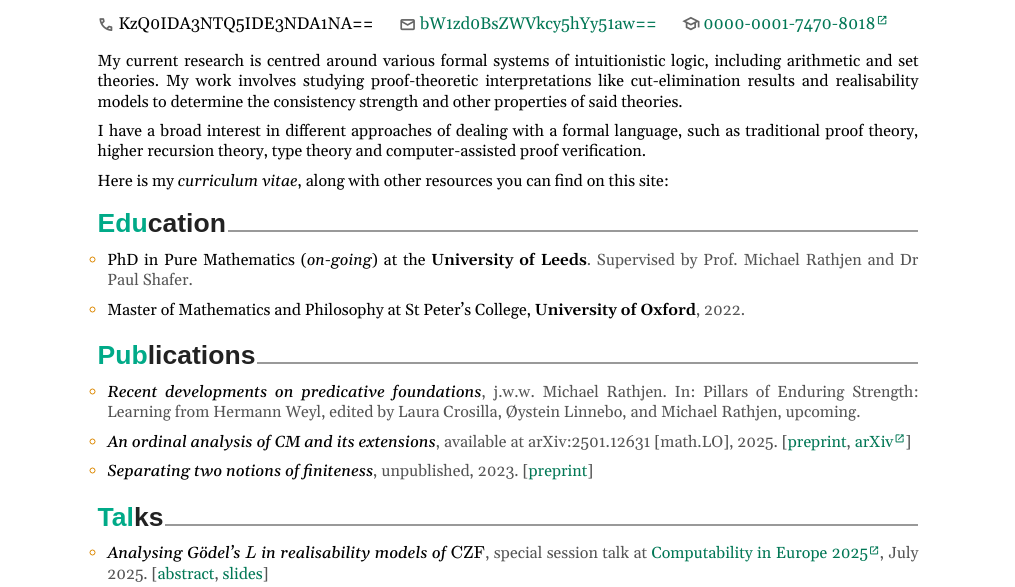
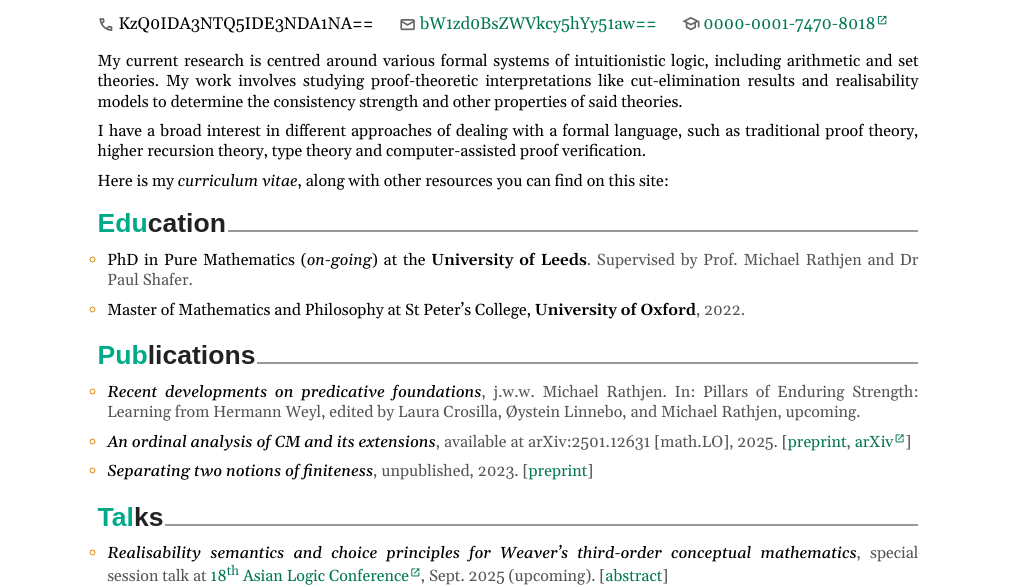
Before and after one commit to s5wang/s5wang.github.io, a plain HTML site: page public/index.html in a window 1280 px wide. Shown: the part 223-810 px from the top of the page, without its empty margins (132-1147 px from the left). Drawn offline with nearby package versions, Linux system fonts and the light colour scheme; a web font is replaced by a local one.

Commit message:
ALC abstract

```diff
--- a/public/index.html
+++ b/public/index.html
@@ -89,6 +89,7 @@
         <span class="cv-sec-main"><span class="cv-sec-start">Tal</span>ks</span>
       </h2>
       <ul class="cv-list">
+        <li><i class="cv-main cv-emph">Realisability semantics and choice principles for Weaver&rsquo;s third-order conceptual mathematics</i>, special session talk at <a href="https://www2.kobe-u.ac.jp/~brendle/alc2025/main.html" target="_blank" rel="noopener noreferrer">18<sup>th</sup> Asian Logic Conference<span class="material-symbols-outlined external-link"></span></a>, Sept. 2025 (upcoming). <span class="links">[<a href="pdf/25-alc-abstract.pdf" target="_blank">abstract</a>]</span></li>
         <li><i class="cv-main cv-emph">Analysing G&ouml;del&rsquo;s \(L\) in realisability models of \(\mathrm{CZF}\)</i>, special session talk at <a href="https://sites.google.com/view/cie2025-computabilityineurope/" target="_blank" rel="noopener noreferrer">Computability in Europe 2025<span class="material-symbols-outlined external-link"></span></a>, July 2025. <span class="links">[<a href="pdf/25-cie-abstract.pdf" target="_blank">abstract</a>, <a href="pdf/25-cie-beamer.pdf" target="_blank">slides</a>]</span></li>
         <li><i class="cv-main cv-emph">The global well-ordering on Weaver&rsquo;s third-order conceptual mathematics</i>, contributed talk at <a href="https://proofsociety2024.com/" target="_blank" rel="noopener noreferrer">Proof Society 2024: 6<sup>th</sup> International School and Workshop on Proof Theory<span class="material-symbols-outlined external-link"></span></a>, Sept. 2024. <span class="links">[<a href="pdf/24-ps-abstract.pdf" target="_blank">abstract</a>, <a href="pdf/24-ps-beamer.pdf" target="_blank">slides</a>]</span></li>
         <li><i class="cv-main cv-emph">\(\Sigma^1_1\)-computability and realisability of a global well-ordering</i>, invited talk at <a href="https://www.computability.org/lcd2024/" target="_blank" rel="noopener noreferrer">Leeds Computability Days 2024: Computability, Reverse Mathematics, and Topology<span class="material-symbols-outlined external-link"></span></a>, July 2024. <span class="links">[<a href="pdf/24-lcd-abstract.pdf" target="_blank">abstract</a>]</span></li>
```
Also changed, not shown: 1 other file.
